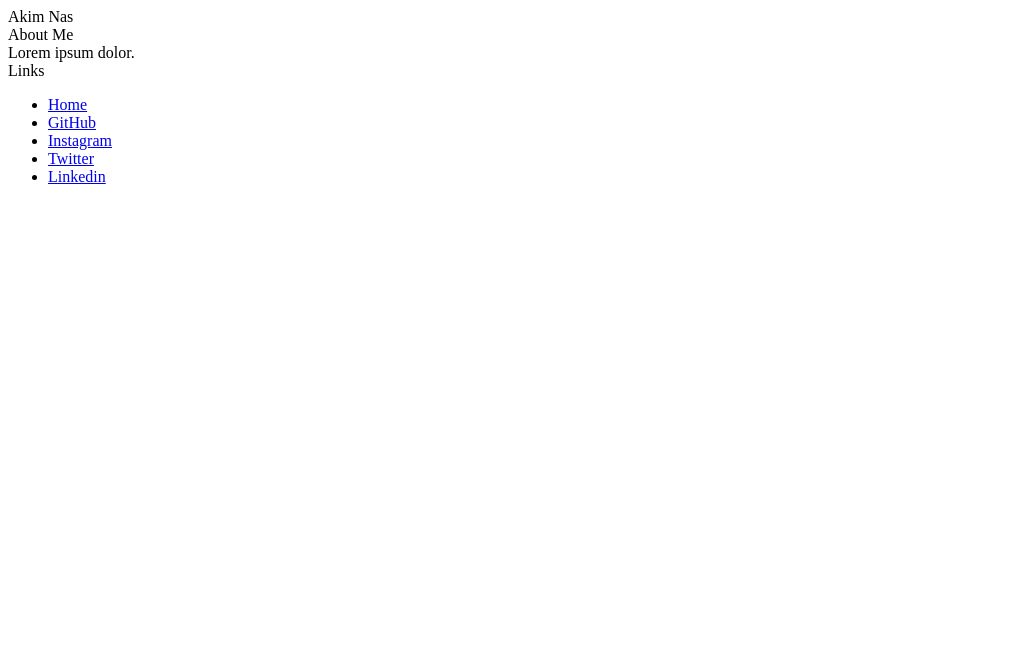
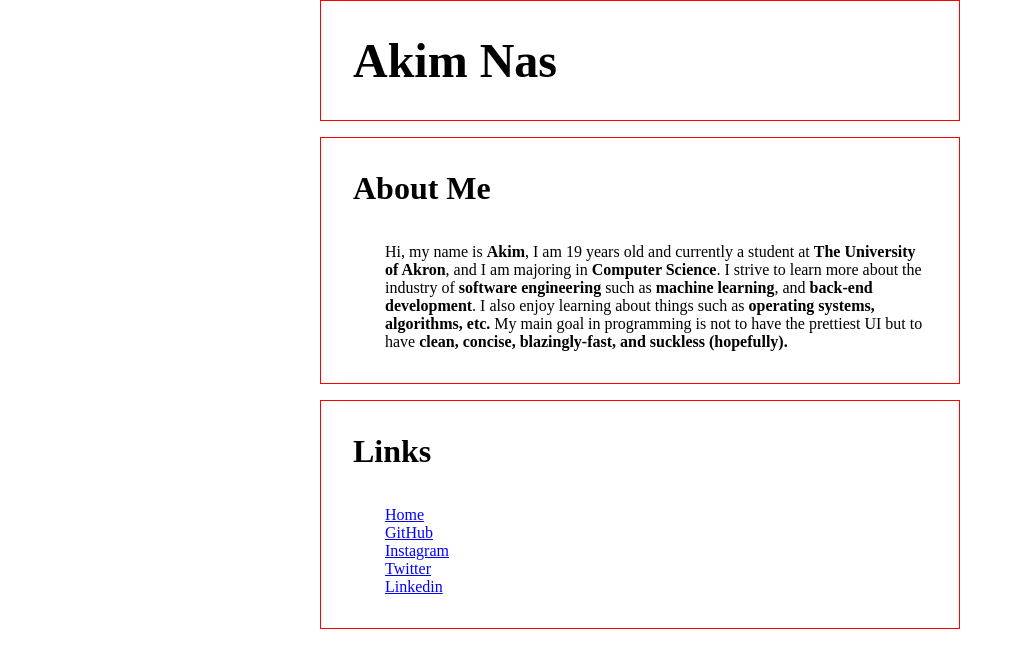
Before and after one commit to akim-nas/my-website, a PHP site: page /templates/index.html in a window 1280 px wide. Shown: the top 668 px of the page, without its empty margins (0-1015 px from the left). Run offline with PHP 8.4, Linux system fonts and the light colour scheme.

Commit message:
made basic UI going to change colors tn or tmrw

```diff
--- a/static/style.css
+++ b/static/style.css
@@ -1 +1,66 @@
-/*# sourceMappingURL=style.css.map */
+* {
+  margin: 0;
+  padding: 0;
+}
+
+html, body {
+  height: 100vh;
+  width: 50vw;
+  margin: auto;
+}
+
+.grid-container {
+  display: grid;
+  grid-template-columns: 1fr;
+  grid-template-rows: auto auto auto;
+  grid-template-areas: "title" "about" "links";
+  gap: 1rem;
+}
+
+.grid-item {
+  border: 1px solid red;
+  padding: 2rem;
+}
+
+#title-sect {
+  grid-area: title;
+}
+#title-sect #title {
+  font-size: 3rem;
+  font-weight: 700;
+}
+
+.semi-title {
+  font-size: 2rem;
+  font-weight: 600;
+}
+
+#about-sect {
+  grid-area: about;
+}
+#about-sect .about-text {
+  margin-left: 2rem;
+}
+#about-sect .about-text span {
+  font-weight: 600;
+}
+
+#links-sect {
+  grid-area: links;
+}
+#links-sect .links {
+  list-style-type: none;
+  margin-left: 2rem;
+}
+#links-sect .links .link > a {
+  color: blue;
+}
+#links-sect .links .link > a:hover, #links-sect .links a:visited {
+  color: blue;
+}
+
+@media only screen and (max-width: 600px) {
+  html, body {
+    width: 100vw;
+  }
+}/*# sourceMappingURL=style.css.map */
--- /dev/null
+++ b/static/style.scss
@@ -0,0 +1,72 @@
+* {
+    margin: 0;
+    padding: 0;
+}
+
+html, body {
+    height: 100vh;
+    width: 50vw;
+    margin: auto;
+}
+
+.grid-container {
+    display: grid;
+    grid-template-columns: 1fr;
+    grid-template-rows: auto auto auto;
+    grid-template-areas: "title" "about" "links";
+    gap: 1rem;
+}
+
+.grid-item {
+    border: 1px solid red;
+    padding: 2rem;
+}
+
+#title-sect {
+    grid-area: title;
+
+    #title {
+        font-size: 3rem;
+        font-weight: 700;
+    }
+}
+
+.semi-title {
+    font-size: 2rem;
+    font-weight: 600;
+}
+
+#about-sect {
+    grid-area: about;
+
+    .about-text {
+        margin-left: 2rem;
+
+        span {
+            font-weight: 600;
+        }
+    }
+}
+
+#links-sect {
+    grid-area: links;
+
+    .links {
+        list-style-type: none;
+        margin-left: 2rem;
+
+        .link > a{
+            color: blue;
+        }
+
+        .link > a:hover, a:visited {
+            color: blue;
+        }
+    }
+}
+
+@media only screen and (max-width: 600px) {
+    html, body {
+        width: 100vw;
+    }
+}
--- a/templates/index.html
+++ b/templates/index.html
@@ -16,28 +16,40 @@
         </div>
 
         <div class="grid-item grid-item-2" id="about-sect">
-            <div class="about-item about-item-1" id="about-title">About Me</div>
-            <div class="abot-item about-item-2" id="about-text">
-                Lorem ipsum dolor.
+            <div class="about-item about-item-1 semi-title">About Me</div>
+            <br/>
+            <br/>
+            <div class="about-text">
+                Hi, my name is <span>Akim</span>, I am 19 years old and
+                currently a student at <span>The University of Akron</span>, and
+                I am majoring in <span>Computer Science</span>. I strive to
+                learn more about the industry of <span>software engineering</span>
+                such as <span>machine learning</span>, and <span>back-end development</span>.
+                I also enjoy learning about things such as <span>operating
+                systems, algorithms, etc.</span> My main goal in programming
+                is not to have the prettiest UI but to have <span>clean,
+                concise, blazingly-fast, and suckless (hopefully).</span>
             </div>
         </div>
 
         <div class="grid-item grid-item-3" id="links-sect">
-            <div class="link-item link-item-1" id="link-title">Links</div>
+            <div class="link-item link-item-1 semi-title">Links</div>
+            <br/>
+            <br/>
             <ul class="links">
-                <li class="link-1">
+                <li class="link link-1" id="home">
                     <a href="#">Home</a>
                 </li>
-                <li class="link-2">
+                <li class="link link-2" id="github">
                     <a href="#">GitHub</a>
                 </li>
-                <li class="link-3">
+                <li class="link link-3" id="instagram">
                     <a href="#">Instagram</a>
                 </li>
-                <li class="link-4">
+                <li class="link link-4" id="twitter">
                     <a href="#">Twitter</a>
                 </li>
-                <li class="link-5">
+                <li class="link link-5" id="linkedin">
                     <a href="#">Linkedin</a>
                 </li>
             </ul>
```
Also changed, not shown: 1 other file.
